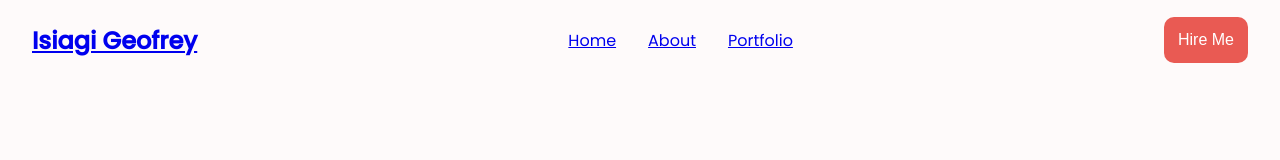
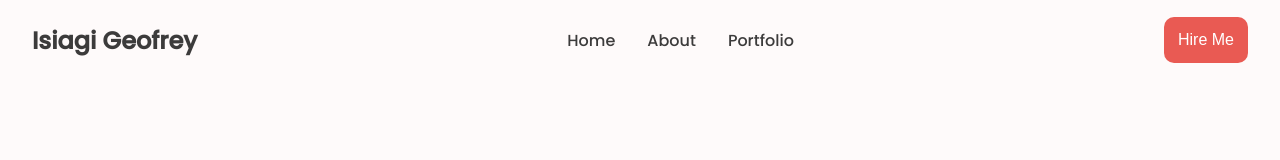
Before and after one commit to isiagi/portfolio__website, a React (Vite) app: page / in a window 1280 px wide. Shown: the top 160 px of the page. Built offline with nearby package versions, Linux system fonts and the light colour scheme.

Commit message:
css selector

```diff
--- a/src/index.css
+++ b/src/index.css
@@ -18,3 +18,9 @@ img {
 .middle {
   margin: 0 2rem;
 }
+
+a {
+  color: inherit;
+  text-decoration: none;
+  font-weight: 500;
+}
```
